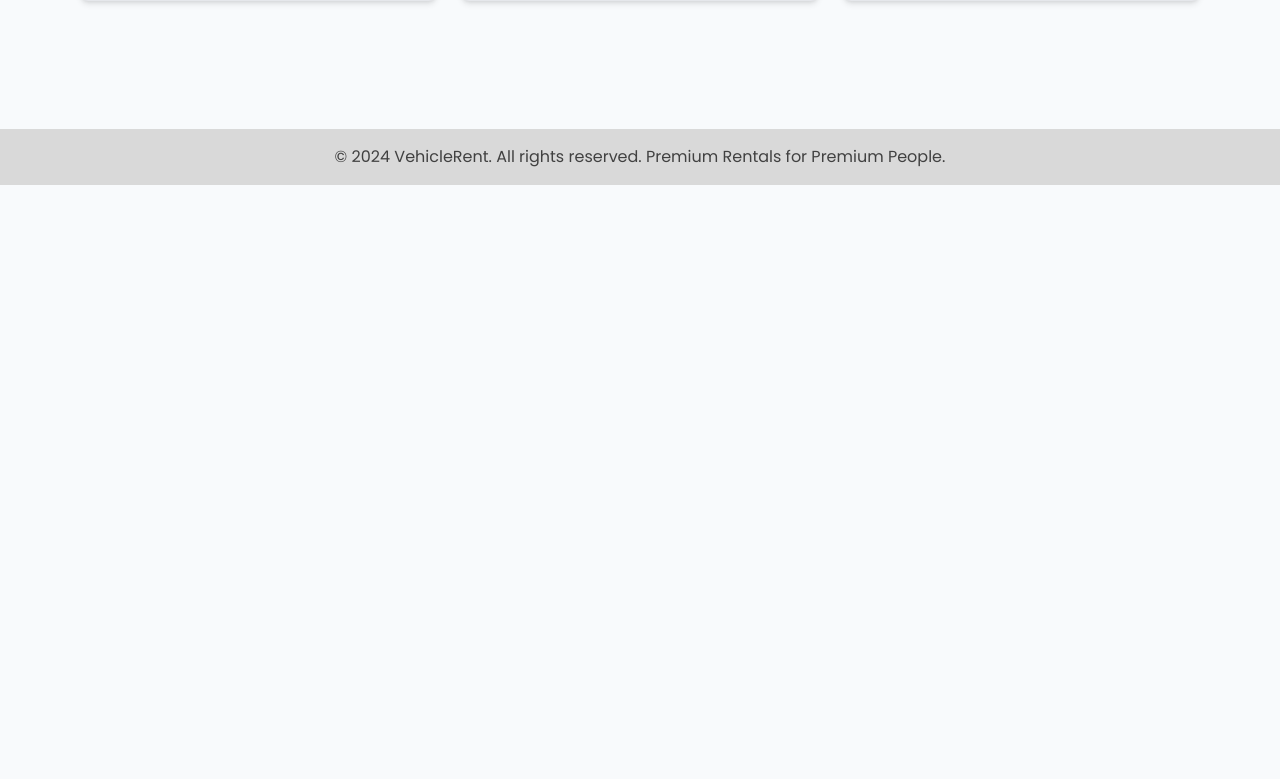
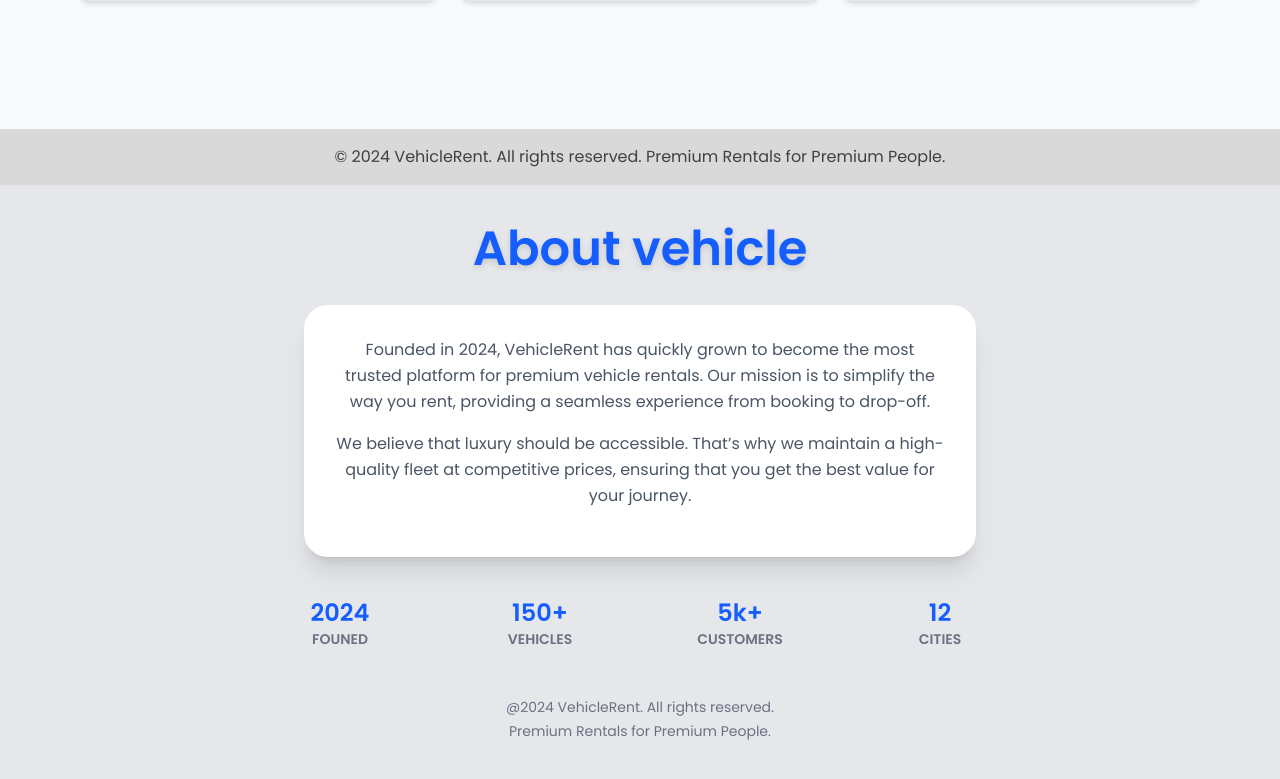
Before and after one commit to Ryuo-chhi/Frontend_VehicleRent, a React (Vite) app: page / in a window 1280 px wide. Shown: the part 615-1394 px from the top of the page. Before the commit the page ends 800 px from the top, so only its background shows below. Built offline with nearby package versions, Linux system fonts and the light colour scheme.

Commit message:
save current progress before applying stash

```diff
--- a/src/App.jsx
+++ b/src/App.jsx
@@ -1,10 +1,12 @@
 
 import { Home } from "./pages/Home";
+import About from "./pages/About";
 
 const App = () => {
   return (
     <div className="mx-auto">
       <Home />
+      <About />
     </div>
   );
 };
--- /dev/null
+++ b/src/pages/About.jsx
@@ -0,0 +1,54 @@
+import React from "react";
+
+const About = () => {
+    return(
+        <div className="bg-gray-200 min-h-screen flex flex-col items-center px-4 py-10">
+
+            <h1 className="text-3xl sm:text-4xl md:text-5xl font-bold text-blue-600 drop-shadow-md text-center">About vehicle</h1>
+             {/* Card */}
+            <div className="bg-white rounded-3xl shadow-xl mt-8 max-w-2xl w-full p-6 sm:p-8 text-center">
+                <p className="text-gray-600 leading-relaxed mb-4 text-sm sm:text-base">
+                    Founded in 2024, VehicleRent has quickly grown to become the most
+                    trusted platform for premium vehicle rentals. Our mission is to
+                    simplify the way you rent, providing a seamless experience from
+                    booking to drop-off.
+                </p>
+                <p className="text-gray-600 leading-relaxed mb-4 text-sm sm:text-base">
+                    We believe that luxury should be accessible. That’s why we maintain a
+                    high-quality fleet at competitive prices, ensuring that you get the
+                    best value for your journey.
+                </p>
+            </div>
+
+            <div className="grid grid-cols-2 sm:grid-cols-4 gap-8 mt-10 text-center w-full max-w-3xl">
+                <div>
+                    <div className="text-blue-600 text-xl sm:text-2xl font-bold">2024</div>
+                    <div className="text-gray-500 text-xs sm:text-sm font-semibold uppercase">FOUNED</div>
+
+                </div>
+                <div>
+                    <div className="text-blue-600 text-xl sm:text-2xl font-bold">150+</div>
+                    <div className="text-gray-500 text-xs sm:text-sm font-semibold uppercase">VEHICLES</div>
+
+                </div>
+                <div>
+                    <div className="text-blue-600 text-xl sm:text-2xl font-bold">5k+</div>
+                    <div className="text-gray-500 text-xs sm:text-sm font-semibold uppercase">CUSTOMERS</div>
+
+                </div>
+                <div>
+                    <div className="text-blue-600 text-xl sm:text-2xl font-bold">12</div>
+                    <div className="text-gray-500 text-xs sm:text-sm font-semibold uppercase">CITIES</div>
+
+                </div>
+            </div>
+            <div className="mt-12 text-center text-gray-500 text-xs sm:text-sm">
+                <p>@2024 VehicleRent. All rights reserved.</p>
+                <p className="mt-1">Premium Rentals for Premium People.</p>
+            </div>
+
+        </div>
+    );
+};
+
+export default About;
```
